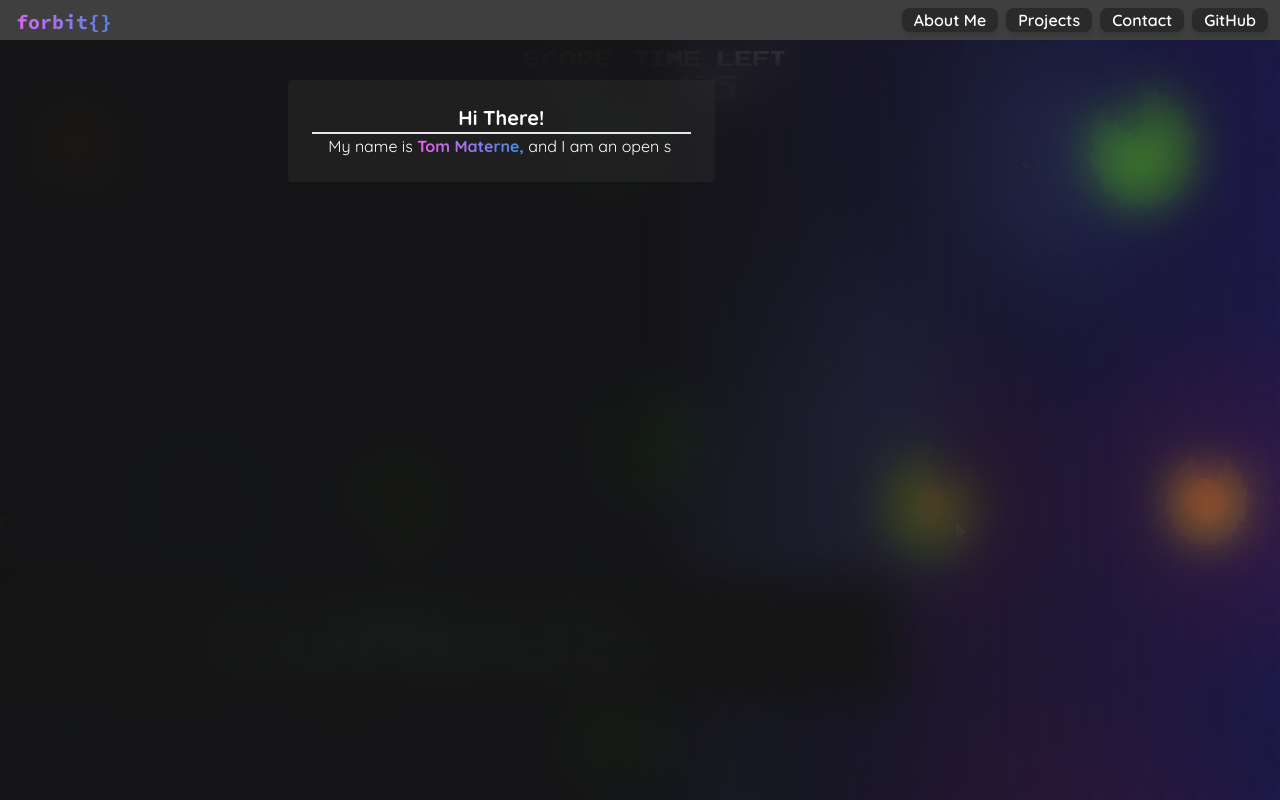
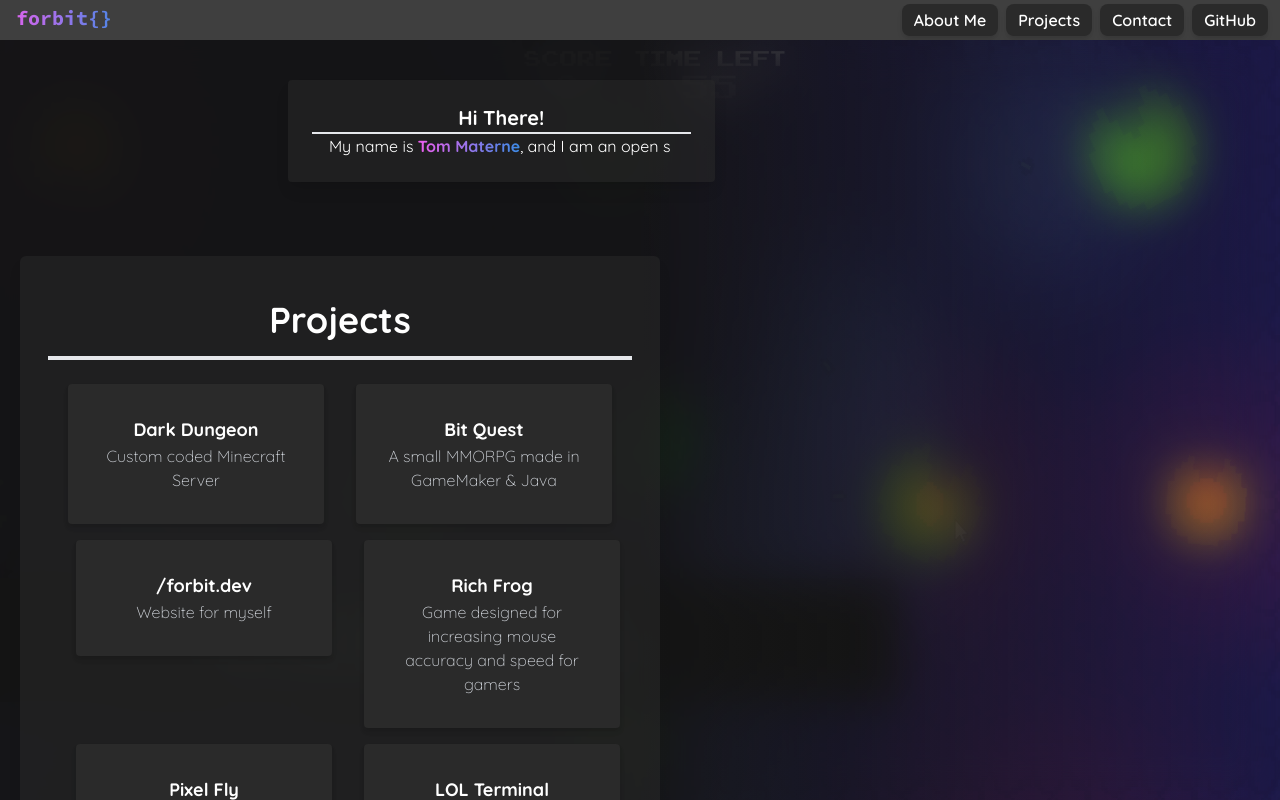
Before and after one commit to f0rbit/forbit-dev, a React (Create React App) app: page / in a window 1280 px wide. Built offline with nearby package versions, Linux system fonts and the light colour scheme; a web font is replaced by a local one.

Commit message:
Added Projects Section
Also changed a bit of the menu bar

```diff
--- a/src/App.js
+++ b/src/App.js
@@ -1,10 +1,12 @@
-import React from 'react';
+import React, {Component} from 'react';
 import Card from './components/Card'
 import Menu from './components/Menu'
 import Background from './assets/2fuS10.gif'
+import Projects from './components/Projects'
+class App extends Component {
 
-function App() {
-  return (
+
+  render() { return(
       <div className="font-sans font-bold bg-bgGray overflow-x-hidden overflow-y-hidden overscroll-none h-screen">
 
         <div className="relative w-screen">
@@ -13,13 +15,14 @@ function App() {
         <div className="bg-bgGray relative">
           <img className="object-fill object-center h-screen w-screen" src={Background} alt="Background"/>
         </div>
-        <div className="fixed h-screen w-screen top-10 bg-gradient-to-r from-bgGray via-bgGray to-none opacity-95 backdrop-filter backdrop-blur-xl">
-
-        </div>
+        <div className="fixed h-screen w-screen top-10 bg-gradient-to-r from-bgGray via-bgGray to-none opacity-95 backdrop-filter backdrop-blur-xl" />
         <div>
           <Card />
         </div>
+        <div className="fixed w-1/2 top-64 bg-bgGrayLight left-5 bg-opacity-50 rounded-md py-7 px-7 shadow-lg">
+          <Projects />
+        </div>
       </div>
-  );
+  )};
 }
 export default App;
--- /dev/null
+++ b/src/assets/current_projects.json
@@ -0,0 +1,50 @@
+[
+    {
+        "name": "Dark Dungeon",
+        "description": "Custom coded Minecraft Server",
+        "language": ["Java"],
+        "repo": "https://github.com/TheDarkTurnip/dark-dungeon/tree/plugin/plugins/source%20code/dark-dungeon-multi",
+        "link": null,
+        "icon": "dark_dungeon.png"
+    },
+    {
+        "name": "Bit Quest",
+        "description": "A small MMORPG made in GameMaker & Java",
+        "language": ["Java", "GML"],
+        "repo": null,
+        "link": null,
+        "icon": "bit_quest.png"
+    },
+    {
+        "name": "/forbit.dev",
+        "description": "Website for myself",
+        "language": ["JavaScript", "React", "HTML"],
+        "repo": "https://github.com/f0rbit/forbit-dev",
+        "link": null,
+        "icon": null
+    },
+    {
+        "name": "Rich Frog",
+        "description": "Game designed for increasing mouse accuracy and speed for gamers",
+        "language": ["GML"],
+        "repo": "https://github.com/f0rbit/rich-frog",
+        "link": null,
+        "icon": null
+    },
+    {
+        "name": "Pixel Fly",
+        "description": "A peaceful game for passing time",
+        "language": ["GML"],
+        "repo": "https://github.com/f0rbit/pixel-fly",
+        "link": null,
+        "icon": null
+    },
+    {
+        "name": "LOL Terminal",
+        "description": "A League of Legends match history client built for the linux terminal",
+        "language": ["C++"],
+        "repo": "https://github.com/f0rbit/match-history-terminal",
+        "link": null,
+        "icon": null
+    }
+]
--- a/src/components/Card.js
+++ b/src/components/Card.js
@@ -4,13 +4,13 @@ class Card extends Component {
   render() {
     return (
       <div>
-      <div className="absolute left-72 top-20 w-1/3 font-normal max-w-md">
+      <div className="absolute left-72 top-20 w-1/3 font-normal max-w-md shadow-lg">
           <div className="flex flex-col flex-wrap justify-center py-6 px-6 bg-bgGrayLight rounded text-center text-white bg-opacity-50">
             <h1 className="font-bold text-xl border-b-2">Hi There!</h1>
             <div>
               <span>My name is </span>
-              <span className="text-transparent bg-clip-text bg-gradient-to-r from-forbitPink to-forbitBlue font-bold">Tom Materne, </span>
-              <span>and I am </span>
+              <span className="text-transparent bg-clip-text bg-gradient-to-r from-forbitPink to-forbitBlue font-bold">Tom Materne</span>
+              <span>, and I am </span>
               <Typical loop={Infinity} wrapper='b' steps={[
                   'a developer.', 1000,
                   'a game designer.', 1000,
--- a/src/components/Menu.js
+++ b/src/components/Menu.js
@@ -2,7 +2,7 @@ import React from 'react';
 import MenuButton from './MenuButton'
 function Menu() {
     return(
-        <div className="bg-bgGrayLighter py-2 font-mono sticky top-0">
+        <div className="bg-bgGrayLighter py-1 font-mono sticky top-0">
             <div id="title" className="w-32 flex-initial absolute left-0">
                 <div className="text-transparent bg-clip-text bg-gradient-to-r from-forbitPink to-forbitBlue">
                     <p className="px-4 text-xl font-bold">{"forbit{}"}</p>
--- a/src/components/MenuButton.js
+++ b/src/components/MenuButton.js
@@ -3,7 +3,7 @@ import React, { Component } from 'react';
 export default class Button extends Component {
     render() {
         return (
-        <div className="rounded-lg bg-gradient-to-r bg-bgGrayLight hover:from-forbitPink hover:to-forbitBlue px-3 shadow-md">
+        <div className="rounded-lg bg-gradient-to-r bg-bgGrayLight hover:from-forbitPink hover:to-forbitBlue px-3 shadow-md py-1">
             <button className="font-sans font-semibold focus:outline-none">{this.props.id}</button>
         </div>
         )
--- /dev/null
+++ b/src/components/ProjectCard.js
@@ -0,0 +1,31 @@
+import React, { Component } from 'react'
+
+export default class ProjectCard extends Component {
+
+    clickFunction = () => {
+        if (this.props.project.repo != null) {
+            // open repo
+            console.log("open repo");
+            window.open(this.props.project.repo);
+            return;
+        } else if (this.props.project.link != null) {
+            //open link
+            console.log("open link");
+            window.open(this.props.project.link);
+            return;
+        }
+        console.log("no link or repo");
+        return;
+    }
+
+    render() {
+        return(
+            <div>
+            <button className="w-full bg-bgGrayLight rounded px-8 sm:py-1 lg:py-4 xl:py-8  bg-gradient-to-r hover:from-forbitPink hover:to-forbitBlue shadow-md" onClick={this.clickFunction}>
+                <p className="text-white font-sans font-bold text-sm lg:text-base xl:text-lg ">{this.props.project.name}</p>
+                <p className="w-48 text-gray-300 text-xs lg:text-s xl:text-base font-light">{this.props.project.description}</p>
+            </button>
+            </div>
+        );
+    }
+}
--- /dev/null
+++ b/src/components/Projects.js
@@ -0,0 +1,27 @@
+import React, {Component} from 'react'
+import projects from '../assets/current_projects.json'
+import ProjectCard from './ProjectCard'
+
+export default class Projects extends Component {
+
+  renderProjects = () => {
+    const constList = [];
+    for (var i = 0; i < projects.length; i++) {
+      // render projects[i]
+      constList.push(<ProjectCard project={projects[i]} />)
+    }
+    return constList;
+  }
+
+    render() {
+        return(
+            <div>
+                <h1 className="text-center text-white font-bold text-4xl py-4 border-b-4">Projects</h1>
+                <br />
+                <div className="relative flex flex-wrap space-x-4 flex-row gap-4 content-center justify-center">
+                    {this.renderProjects()}
+                </div>
+            </div>
+        );
+    }
+}
```
